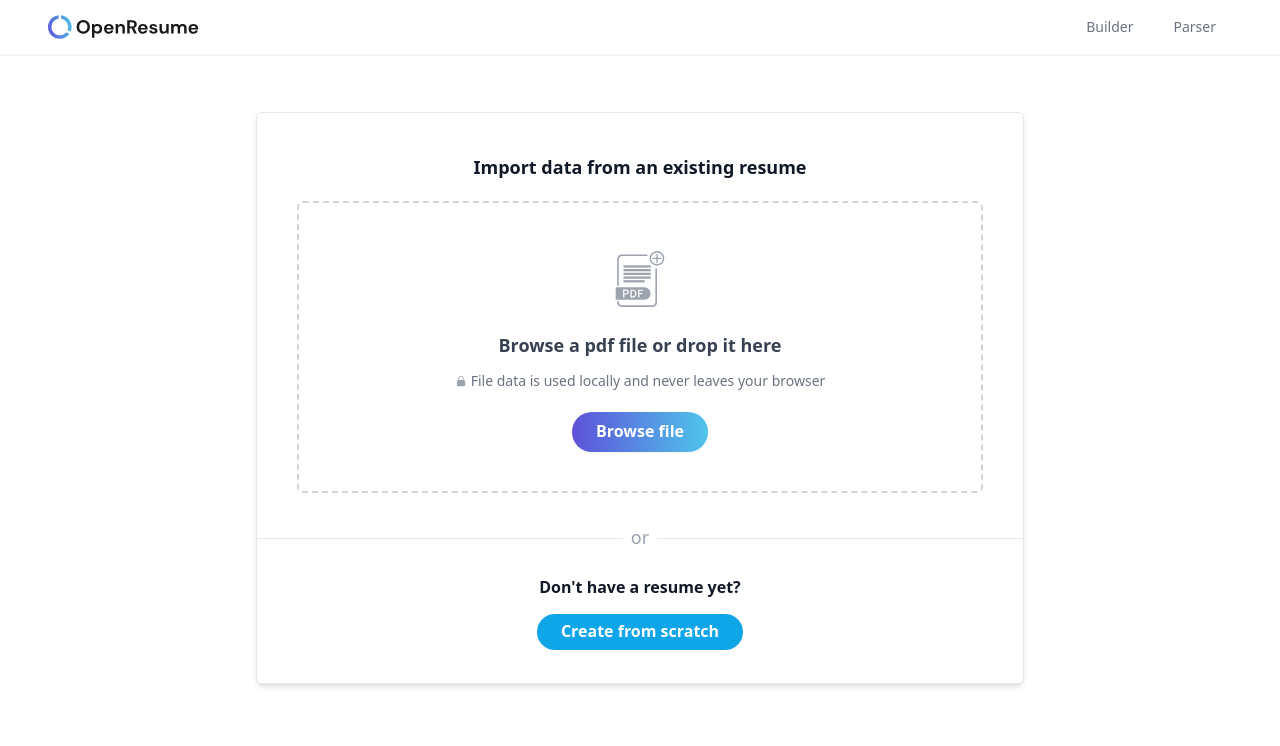
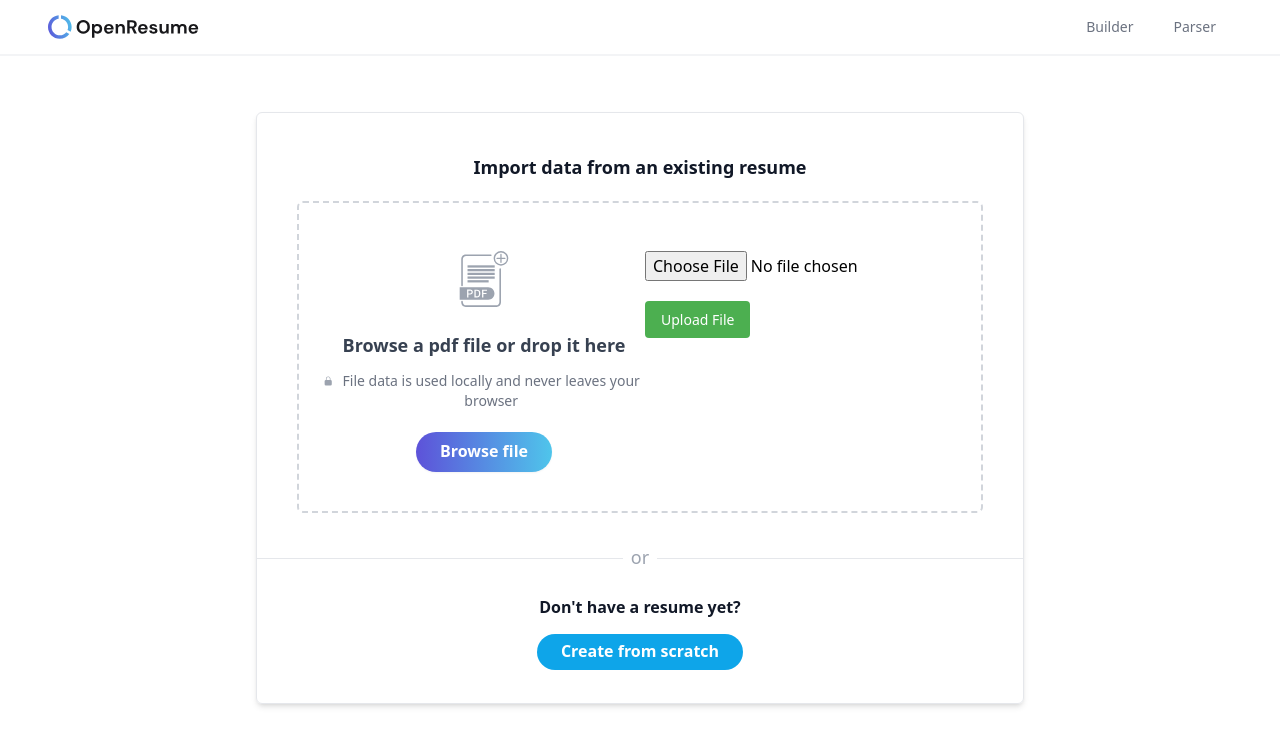
Before and after one commit to TakshDhabalia/Workify, a Next.js app in the folder workify_finalish/: page /resume-import in a window 1280 px wide. Shown: the top 746 px of the page. Built offline with nearby package versions, Linux system fonts and the light colour scheme.

Commit message:
supabase doen

```diff
--- a/workify_finalish/src/app/components/ResumeDropzone.tsx
+++ b/workify_finalish/src/app/components/ResumeDropzone.tsx
@@ -12,6 +12,7 @@ import addPdfSrc from "public/assets/add-pdf.svg";
 import Image from "next/image";
 import { cx } from "lib/cx";
 import { deepClone } from "lib/deep-clone";
+import { createClient } from '@supabase/supabase-js';
 
 const defaultFileState = {
   name: "",
@@ -31,9 +32,74 @@ export const ResumeDropzone = ({
   const [file, setFile] = useState(defaultFileState);
   const [isHoveredOnDropzone, setIsHoveredOnDropzone] = useState(false);
   const [hasNonPdfFile, setHasNonPdfFile] = useState(false);
+  const [email, setEmail] = useState('')
+  const [suggestions, setSuggestions] = useState('')
+  const [selectedFile, setSelectedFile] = useState<File | null>(null)
+  const [filePreview, setFilePreview] = useState<string | null>(null)
+  const [analysisResult, setAnalysisResult] = useState('')
+  const [jobPostings, setJobPostings] = useState<string[]>([])
+
   const router = useRouter();
 
   const hasFile = Boolean(file.name);
+  const supabaseUrl = "https://adnbsayvxzafroyaynhm.supabase.co"
+  const supabaseKey = "eyJhbGciOiJIUzI1NiIsInR5cCI6IkpXVCJ9.eyJpc3MiOiJzdXBhYmFzZSIsInJlZiI6ImFkbmJzYXl2eHphZnJveWF5bmhtIiwicm9sZSI6ImFub24iLCJpYXQiOjE3Mjc4NzIzMjIsImV4cCI6MjA0MzQ0ODMyMn0.rYnP9d8Z5m_Nuee_FI5Cy9QQj4IhucStYRYtnIOlK8k"
+
+  const supabase = createClient(supabaseUrl, supabaseKey)
+
+  const handleResumeUpload = (e: ChangeEvent<HTMLInputElement>) => {
+    const file = e.target.files?.[0]
+    if (!file) {
+      alert("Error: No file selected")
+      return
+    }
+
+    setSelectedFile(file)
+
+    if (file.type === "application/pdf") {
+      const fileUrl = URL.createObjectURL(file)
+      setFilePreview(fileUrl)
+    } else {
+      setFilePreview(null)
+    }
+  }
+
+  const handleSubmitResume = async () => {
+    if (!selectedFile) {
+      alert("Error: No file selected")
+      return
+    }
+
+    const fileExt = selectedFile.name.split('.').pop()
+    const fileName = `${selectedFile.name}.${fileExt}`
+    const filePath = `${fileName}`
+
+    const { data: existingFiles, error: listError } = await supabase.storage
+      .from("Resume")
+      .list('public')
+
+    if (listError) {
+      alert("Error: Failed to check for duplicates")
+      return
+    }
+
+    const isDuplicate = existingFiles.some(file => file.name === selectedFile.name)
+
+    if (isDuplicate) {
+      alert("Warning: A file with this name already exists. Uploading as a new file.")
+    }
+
+    const { data, error } = await supabase.storage
+      .from("Resume")
+      .upload(filePath, selectedFile)
+
+    if (data) {
+      alert("Success: Resume uploaded successfully")
+      analyzeResume()
+    } else if (error) {
+      alert("Error: Failed to upload resume")
+    }
+  }
 
   const setNewFile = (newFile: File) => {
     if (file.fileUrl) {
@@ -154,6 +220,10 @@ export const ResumeDropzone = ({
             </button>
           </div>
         )}
+
+
+
+
         <div className="pt-4">
           {!hasFile ? (
             <>
@@ -192,8 +262,33 @@ export const ResumeDropzone = ({
               </p>
             </>
           )}
+
+
         </div>
+
       </div>
+      <div style={{ display: 'flex', flexDirection: 'column', alignItems: 'flex-start', gap: '10px' }}>
+            <input
+              type="file"
+              onChange={handleResumeUpload}
+              style={{ marginBottom: '10px' }}
+            />
+            <button
+              onClick={handleSubmitResume}
+              disabled={!file}
+              style={{
+                padding: '8px 16px',
+                fontSize: '14px',
+                backgroundColor: file ? '#4CAF50' : '#ccc',
+                color: 'white',
+                border: 'none',
+                borderRadius: '4px',
+                cursor: file ? 'pointer' : 'not-allowed'
+              }}
+            >
+              Upload File
+            </button>
+          </div>
     </div>
   );
 };
```
